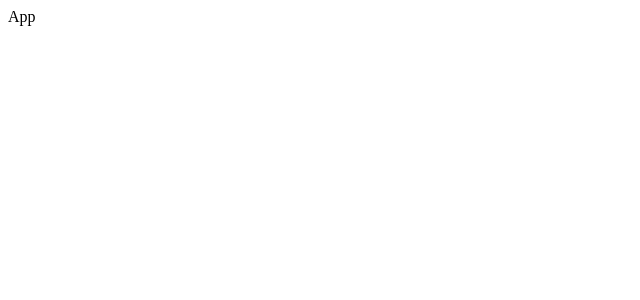
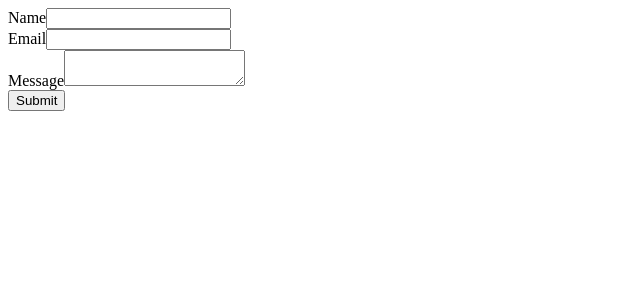
Before and after one commit to Raon-The-Programmer/BharathInternship, a React (Vite) app: page / in a window 1280 px wide. Shown: the top 300 px of the page, without its empty margins (0-640 px from the left). Built offline with nearby package versions, Linux system fonts and the light colour scheme.

Commit message:
formik forms

```diff
--- a/package.json
+++ b/package.json
@@ -11,6 +11,7 @@
   },
   "dependencies": {
     "axios": "^1.6.3",
+    "formik": "^2.4.5",
     "react": "^18.2.0",
     "react-dom": "^18.2.0",
     "react-router-dom": "^6.21.1"
--- a/src/App.jsx
+++ b/src/App.jsx
@@ -1,8 +1,34 @@
+import { ErrorMessage,Field, Form, Formik } from 'formik'
 import React from 'react'
-
+function ContactForm(){
+  return(
+    <Formik initialValues={{name:'',email:'',message:''}}>
+      <Form>
+        <div>
+          <label htmlFor='name'>Name</label>
+          <Field type='text' name='name'></Field>
+          <ErrorMessage name='name' component='div'></ErrorMessage>
+        </div>
+        <div>
+          <label htmlFor='email'>Email</label>
+          <Field type='email' name='email'></Field>
+          <ErrorMessage name='email' component='div'></ErrorMessage>
+        </div>
+        <div>
+          <label htmlFor='message'>Message</label>
+          <Field as='textarea' name='message'></Field>
+          <ErrorMessage name='message' component='div'></ErrorMessage>
+        </div>
+        <button type='submit'>Submit</button>
+      </Form>
+    </Formik>
+  )
+}
 const App = () => {
   return (
-    <div>App</div>
+    <div>
+      <ContactForm />
+    </div>
   )
 }
 
```
Also changed, not shown: 1 other file (tests, documents, lock files or other folders).
